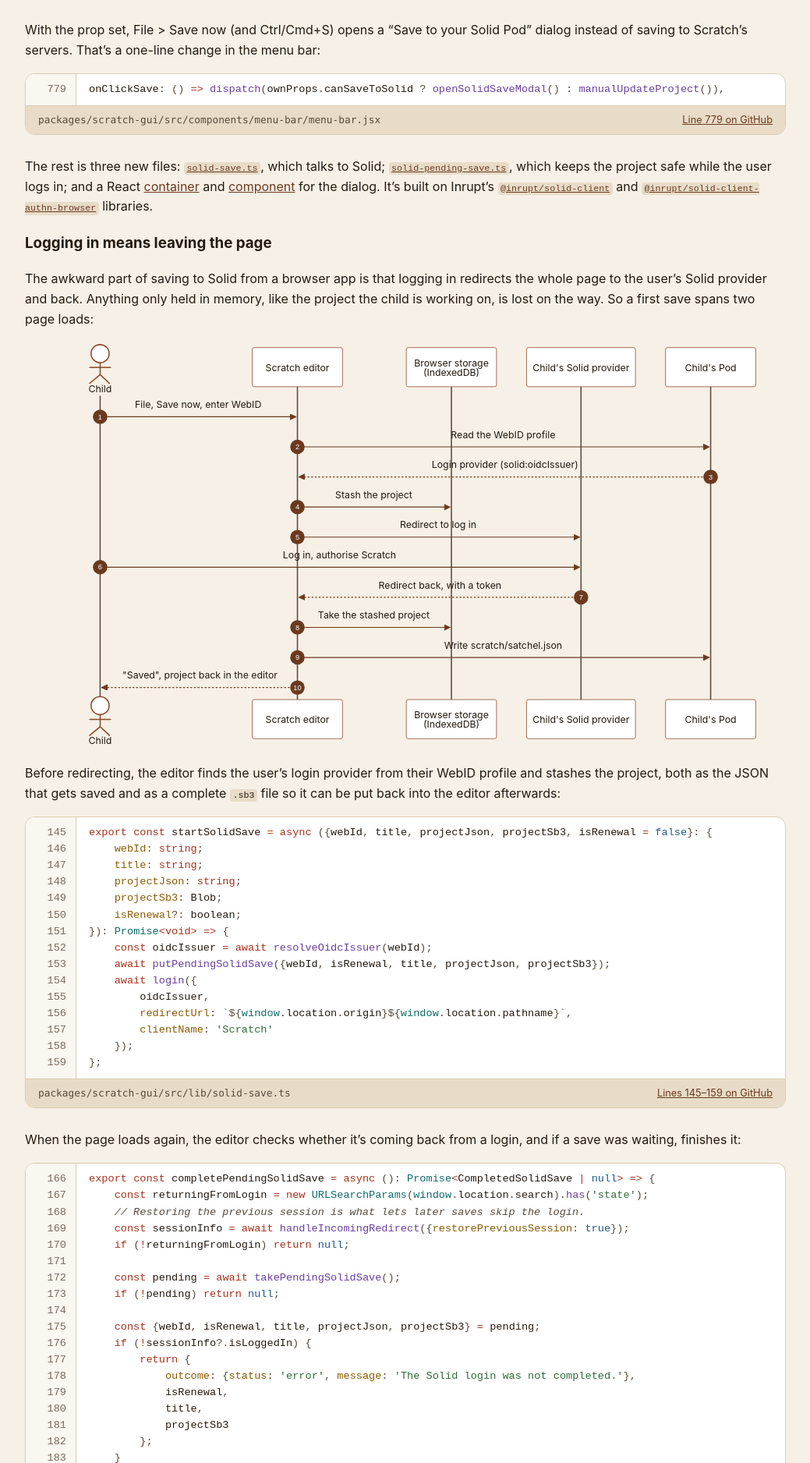
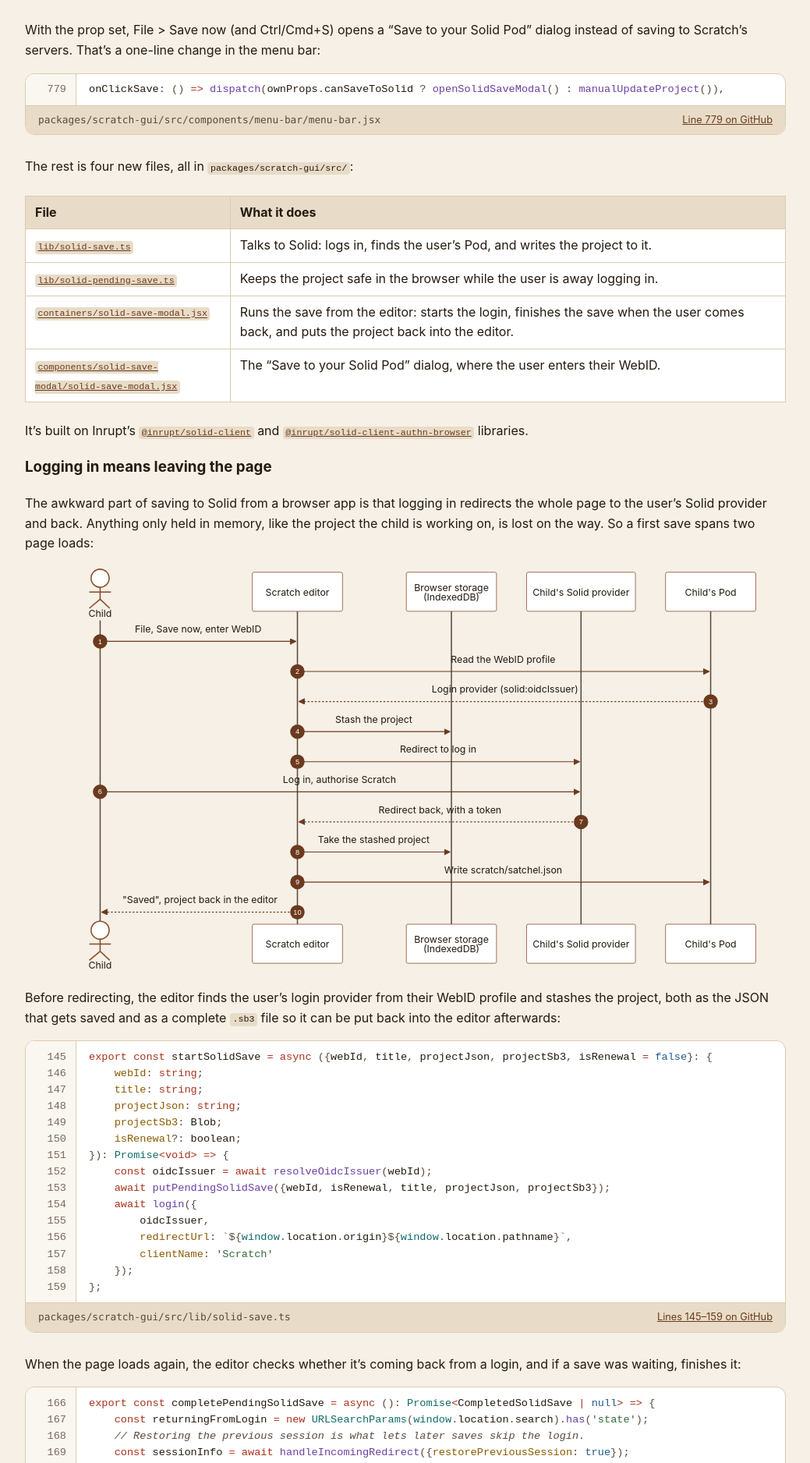
Before and after one commit to viboko/satchel-project, a Jekyll site: the page built from _posts/2026-10-25-satchel-initial-investigations.md, in a window 1280 px wide. Shown: the part 911-2787 px from the top of the page at 78% size, without its empty margins (120-1159 px from the left). Built offline with Jekyll 4.4.1, drawn with Linux system fonts in a browser that asks for light colours.

Commit message:
List the editor's new files in a table
The new files were named in passing in one sentence; a table gives each
one a line of its own, with what it does. Paths in a post's table can
now wrap on a narrow screen.

Co-Authored-By: Claude Opus 5.5 <noreply@anthropic.com>

```diff
--- a/_posts/2026-10-25-satchel-initial-investigations.md
+++ b/_posts/2026-10-25-satchel-initial-investigations.md
@@ -64,12 +64,16 @@ change in the menu bar:
     onClickSave: () => dispatch(ownProps.canSaveToSolid ? openSolidSaveModal() : manualUpdateProject()),
 {% endcode_snippet %}
 
-The rest is three new files: [`solid-save.ts`](https://github.com/viboko/scratch-editor/blob/satchel/packages/scratch-gui/src/lib/solid-save.ts){:target="_blank" rel="noopener"},
-which talks to Solid; [`solid-pending-save.ts`](https://github.com/viboko/scratch-editor/blob/satchel/packages/scratch-gui/src/lib/solid-pending-save.ts){:target="_blank" rel="noopener"},
-which keeps the project safe while the user logs in; and a React
-[container](https://github.com/viboko/scratch-editor/blob/satchel/packages/scratch-gui/src/containers/solid-save-modal.jsx){:target="_blank" rel="noopener"}
-and [component](https://github.com/viboko/scratch-editor/blob/satchel/packages/scratch-gui/src/components/solid-save-modal/solid-save-modal.jsx){:target="_blank" rel="noopener"}
-for the dialog. It's built on Inrupt's
+The rest is four new files, all in `packages/scratch-gui/src/`:
+
+| File | What it does |
+| --- | --- |
+| [`lib/solid-save.ts`](https://github.com/viboko/scratch-editor/blob/satchel/packages/scratch-gui/src/lib/solid-save.ts){:target="_blank" rel="noopener"} | Talks to Solid: logs in, finds the user's Pod, and writes the project to it. |
+| [`lib/solid-pending-save.ts`](https://github.com/viboko/scratch-editor/blob/satchel/packages/scratch-gui/src/lib/solid-pending-save.ts){:target="_blank" rel="noopener"} | Keeps the project safe in the browser while the user is away logging in. |
+| [`containers/solid-save-modal.jsx`](https://github.com/viboko/scratch-editor/blob/satchel/packages/scratch-gui/src/containers/solid-save-modal.jsx){:target="_blank" rel="noopener"} | Runs the save from the editor: starts the login, finishes the save when the user comes back, and puts the project back into the editor. |
+| [`components/solid-save-modal/solid-save-modal.jsx`](https://github.com/viboko/scratch-editor/blob/satchel/packages/scratch-gui/src/components/solid-save-modal/solid-save-modal.jsx){:target="_blank" rel="noopener"} | The "Save to your Solid Pod" dialog, where the user enters their WebID. |
+
+It's built on Inrupt's
 [`@inrupt/solid-client`](https://www.npmjs.com/package/@inrupt/solid-client){:target="_blank" rel="noopener"}
 and [`@inrupt/solid-client-authn-browser`](https://www.npmjs.com/package/@inrupt/solid-client-authn-browser){:target="_blank" rel="noopener"}
 libraries.
--- a/_sass/custom.scss
+++ b/_sass/custom.scss
@@ -471,6 +471,13 @@ main {
 // like the home page, rather than the narrower column of the other pages.
 .post {
   max-width: none;
+
+  // A file path in a table's first column can be wider than a phone
+  // screen, so let it wrap there, but only where it has to.
+  td:first-child {
+    white-space: normal;
+    overflow-wrap: anywhere;
+  }
 }
 
 // Posts: the date close under the title, set apart from the body text.
```
